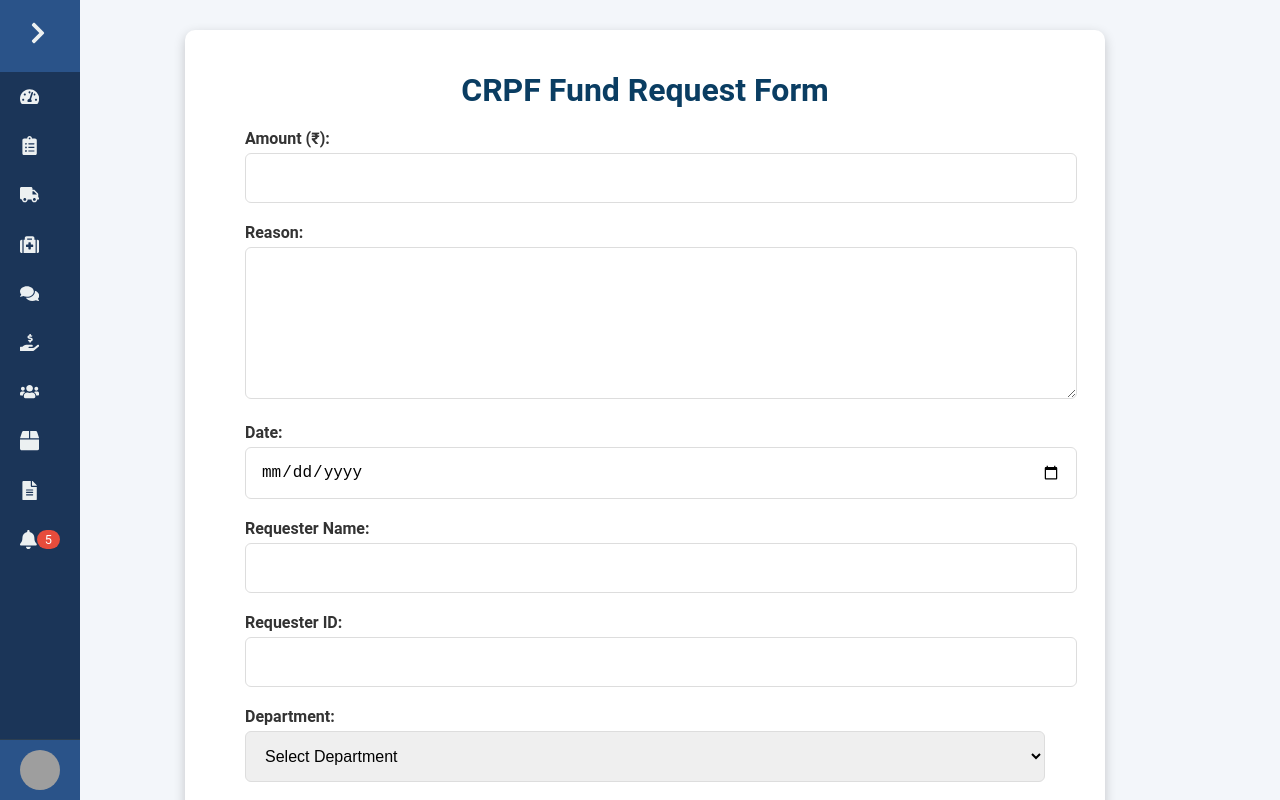
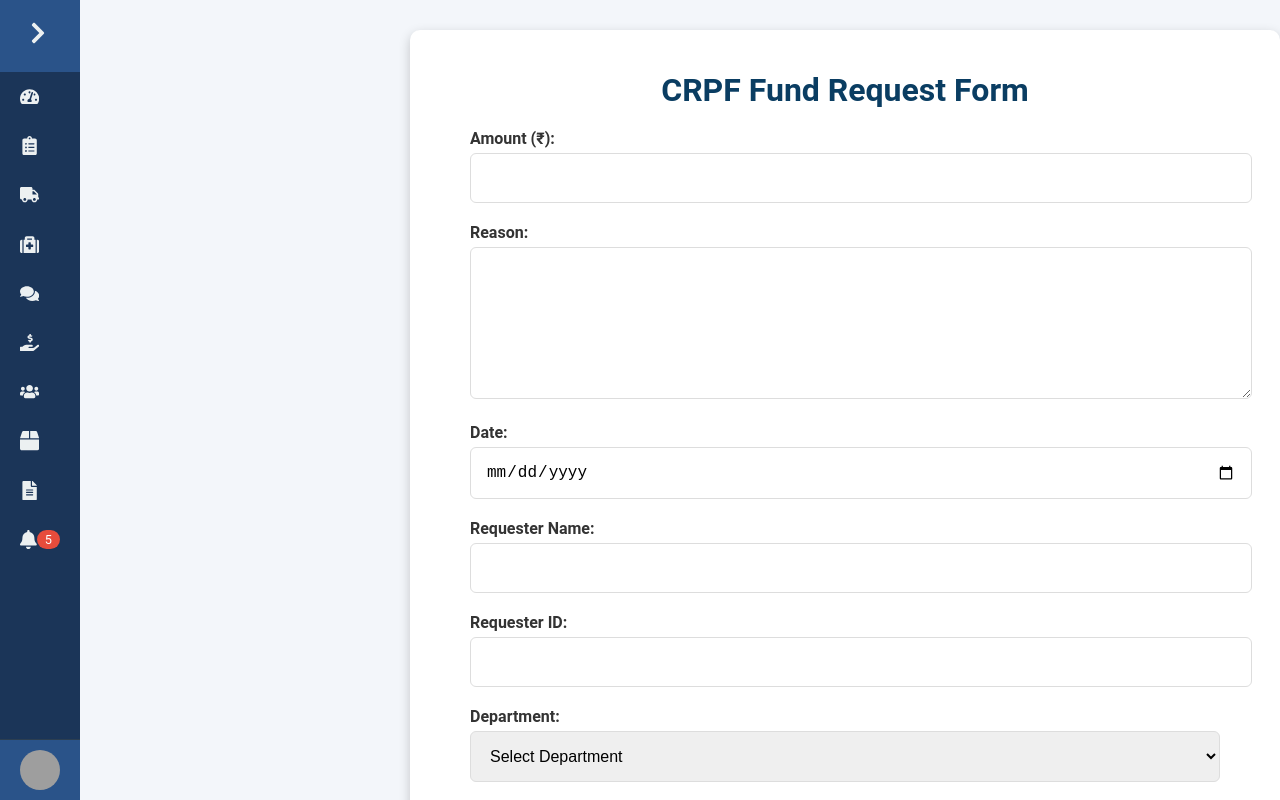
Before and after one commit to sarthakkarora/CRPF-PORTAL, a React (Create React App) app: page /fund-request in a window 1280 px wide. Shown: the top 800 px of the page. Built offline with nearby package versions, Linux system fonts and the light colour scheme; grey boxes are pictures that could not be loaded.

Commit message:
Update FundRequestPage.css

```diff
--- a/src/components/FundRequestPage.css
+++ b/src/components/FundRequestPage.css
@@ -7,6 +7,7 @@
     background-color: #fff;
     box-shadow: 0 4px 12px rgba(0, 0, 0, 0.2);
     text-align: center;
+    margin-left: 400px;
     font-family: 'Roboto', sans-serif;
 }
 
```
